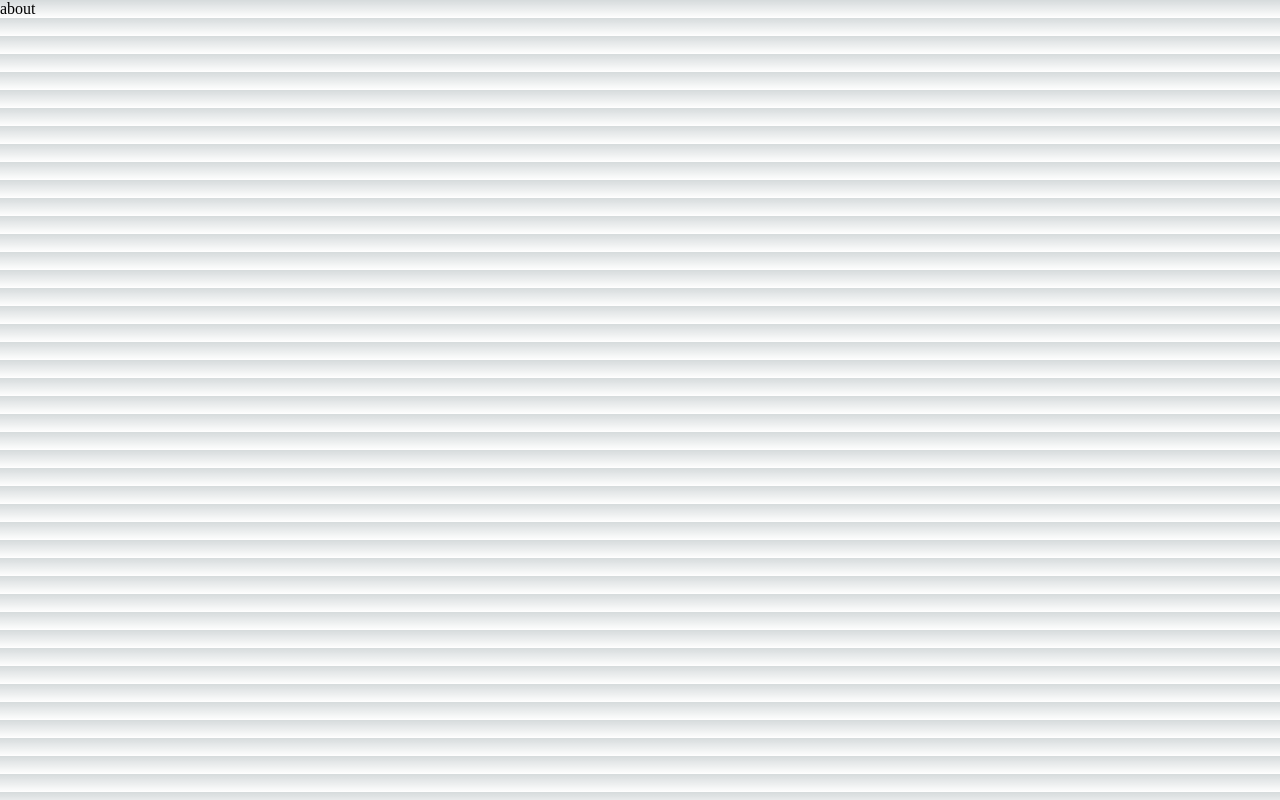
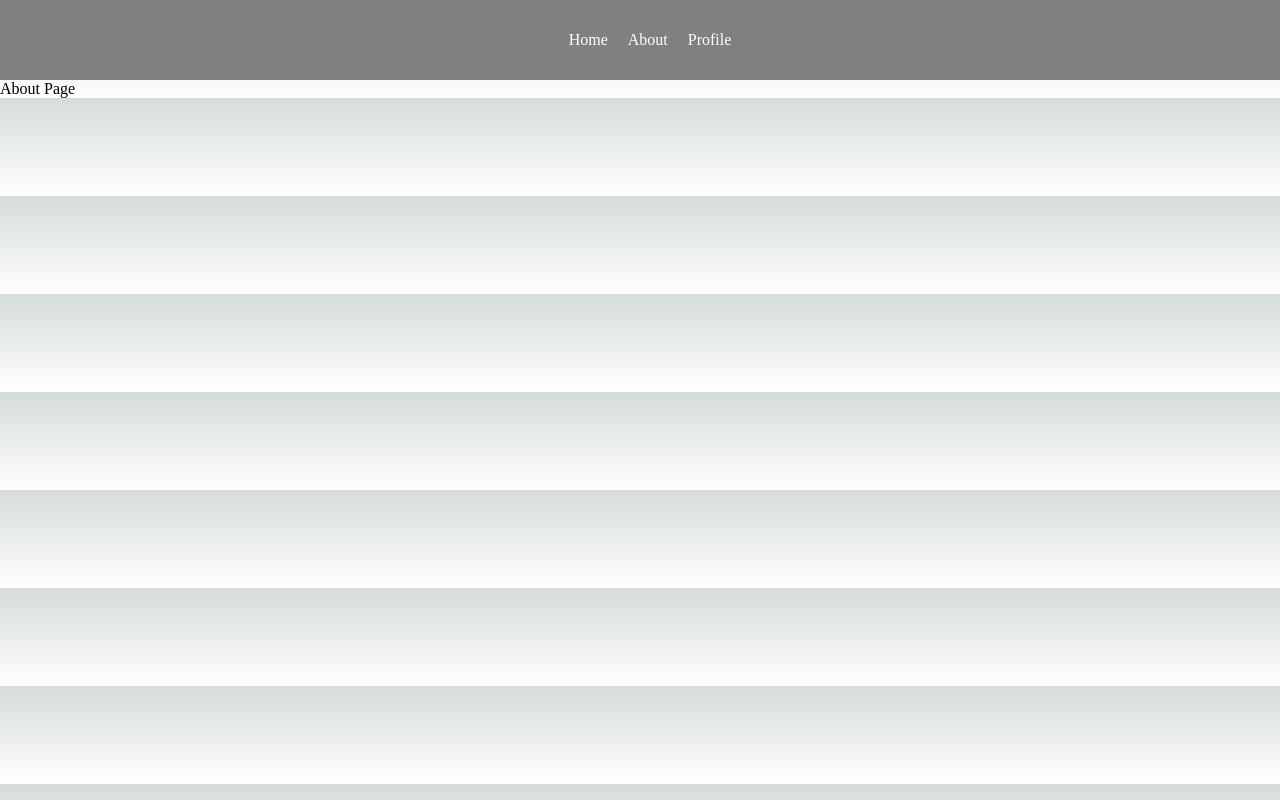
Before and after one commit to iamjayenmthakuri/nexttutorial, a Next.js app: page /about in a window 1280 px wide. Built offline with nearby package versions, Linux system fonts and the light colour scheme.

Commit message:
creating Error page

```diff
--- /dev/null
+++ b/src/components/Layout.tsx
@@ -0,0 +1,12 @@
+import Navbar from "./Navbar";
+const Layout = ({ children }) => {
+  return (
+    <>
+      {" "}
+      <Navbar />
+      <div>{children}</div>
+    </>
+  );
+};
+
+export default Layout;
--- a/src/components/Navbar.tsx
+++ b/src/components/Navbar.tsx
@@ -4,11 +4,11 @@ import styles from "../styles/Navbar.module.css";
 function Navbar() {
   return (
     <>
-      <div className={styles.Navbar}>
+      <div className={styles.navbar}>
         <div className={styles.Link}>
           <Link href="/">Home</Link>
-          <Link href="/about">Profile</Link>
-          <Link href="/profile">About </Link>
+          <Link href="/about">About</Link>
+          <Link href="/profile">Profile </Link>
         </div>
       </div>
     </>
--- a/src/pages/_app.tsx
+++ b/src/pages/_app.tsx
@@ -1,6 +1,11 @@
-import '@/styles/globals.css'
-import type { AppProps } from 'next/app'
+import "@/styles/globals.css";
+import type { AppProps } from "next/app";
+import Layout from "../components/Layout";
 
 export default function App({ Component, pageProps }: AppProps) {
-  return <Component {...pageProps} />
+  return (
+    <Layout>
+      <Component {...pageProps} />
+    </Layout>
+  );
 }
--- a/src/pages/about.tsx
+++ b/src/pages/about.tsx
@@ -1,7 +1,7 @@
 import React from "react";
 
 function about() {
-  return <div>about</div>;
+  return <div>About Page</div>;
 }
 
 export default about;
--- a/src/styles/Navbar.module.css
+++ b/src/styles/Navbar.module.css
@@ -16,6 +16,6 @@
     color: white;
 
 }
-Link a {
+.Link a {
     margin-left: 20px;
 }
```
Also changed, not shown: src/pages/404.tsx (added, +15 -0 lines), src/styles/Home.module.css (+7 -0 lines).
